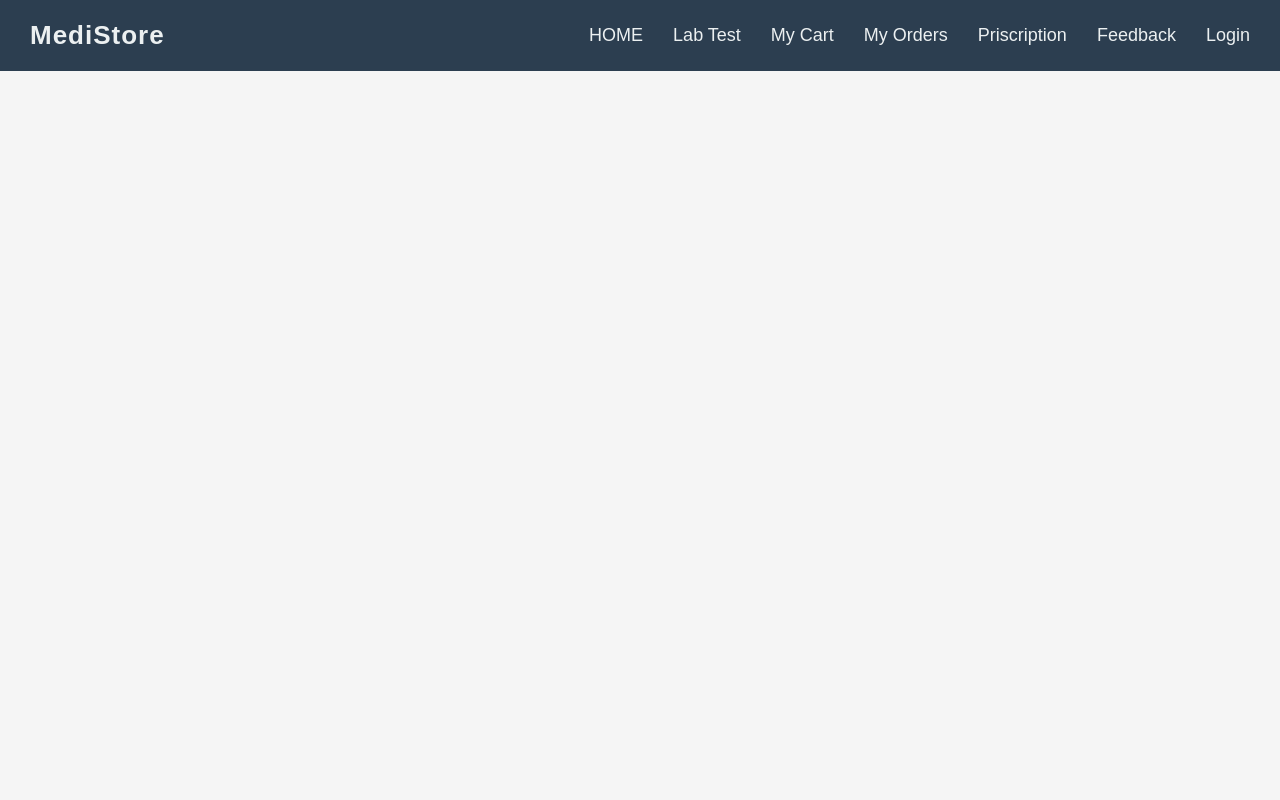
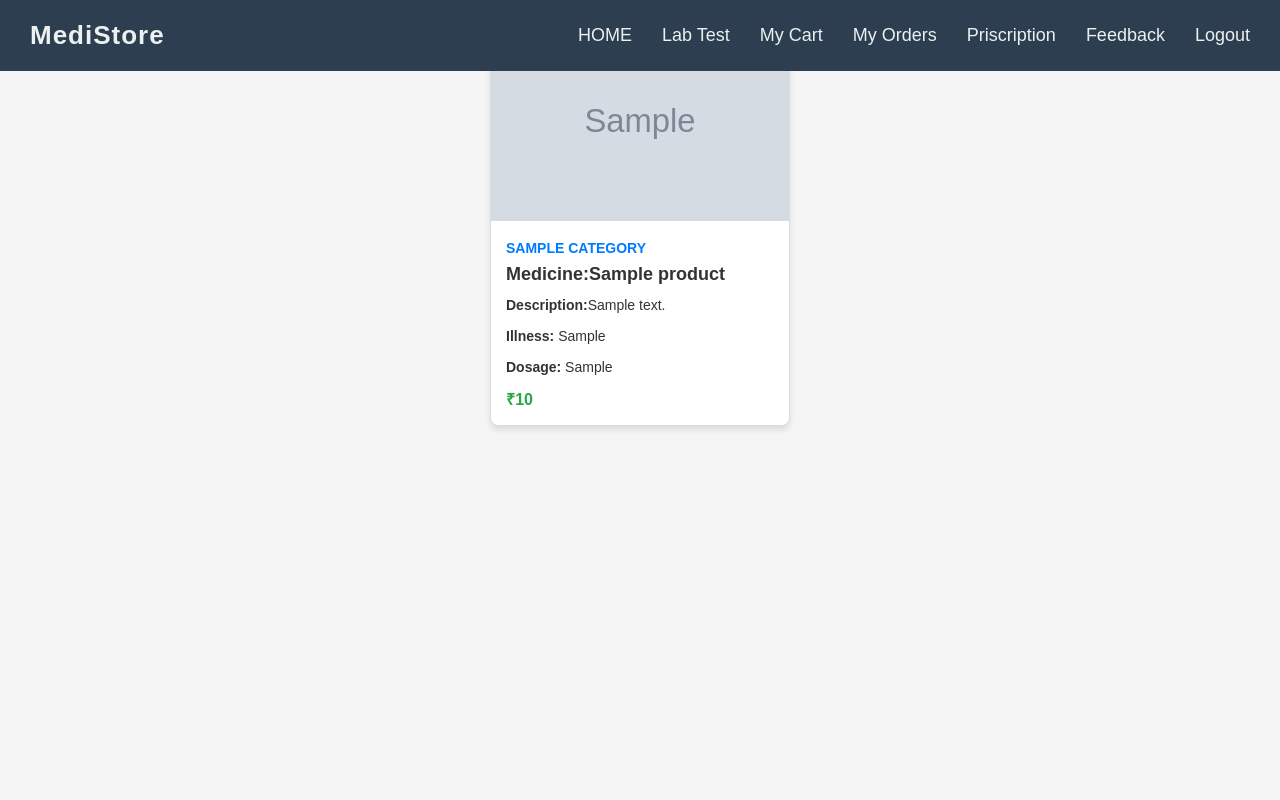
Before and after one commit to YarmikPatel/Online-Medical-Store, a PHP site: page /user/user_login_index.php in a window 1280 px wide. Run offline with PHP 8.4, Linux system fonts and the light colour scheme; tables that the repository leaves empty or names only in its code hold one stand-in row (values such as "Sample post"); grey boxes marked "Sample" are stand-in pictures.

Commit message:
show product catelog in user loging with css

```diff
--- /dev/null
+++ b/Frontend/product_catalogue.css
@@ -0,0 +1,81 @@
+/* General Styles */
+body {
+    font-family: Arial, sans-serif;
+    margin: 0;
+    padding: 0;
+    background-color: #f4f4f9;
+    color: #333;
+}
+
+.menu {
+    display: flex;
+    flex-wrap: wrap;
+    gap: 20px;
+    justify-content: center;
+    padding: 20px;
+}
+
+/* Card Styles */
+.card {
+    background-color: #fff;
+    border: 1px solid #ddd;
+    border-radius: 8px;
+    box-shadow: 0 4px 6px rgba(0, 0, 0, 0.1);
+    overflow: hidden;
+    width: 300px;
+    transition: transform 0.3s ease, box-shadow 0.3s ease;
+}
+
+.card:hover {
+    transform: translateY(-5px);
+    box-shadow: 0 8px 12px rgba(0, 0, 0, 0.2);
+}
+
+.card img {
+    width: 100%;
+    height: 200px;
+    object-fit: cover;
+}
+
+.card-content {
+    padding: 15px;
+}
+
+.category {
+    font-size: 14px;
+    font-weight: bold;
+    color: #007bff;
+    margin-bottom: 8px;
+    text-transform: uppercase;
+}
+
+.product-name {
+    font-size: 18px;
+    font-weight: bold;
+    margin-bottom: 10px;
+}
+
+.product-description {
+    font-size: 14px;
+    margin-bottom: 10px;
+    line-height: 1.5;
+}
+
+.price {
+    font-size: 16px;
+    font-weight: bold;
+    color: #28a745;
+    margin-top: 10px;
+}
+
+/* Responsive Design */
+@media (max-width: 768px) {
+    .menu {
+        flex-direction: column;
+        align-items: center;
+    }
+
+    .card {
+        width: 90%;
+    }
+}
--- a/Frontend/user/navbar.php
+++ b/Frontend/user/navbar.php
@@ -1,48 +1,162 @@
-<?php
-// Navbar.php
-?>
-
+<!DOCTYPE html>
+<html lang="en">
+<head>
+    <meta charset="UTF-8">
+    <meta name="viewport" content="width=device-width, initial-scale=1.0">
+    <title>Unique Modern Navbar</title>
     <style>
-    .navbar-menu {
-        background-color: #1e2a38;
-        padding: 10px 20px;
-        color: white;
+        * {
+            margin: 0;
+            padding: 0;
+            box-sizing: border-box;
         }
 
-    .navbar-menu ul {
-        list-style: none;
+        body {
+            font-family: 'Arial', sans-serif;
+            background-color: #f5f5f5;
+        }
+
+        /* Navbar Styling */
+        .navbar {
+            position: fixed;
+            top: 0;
+            left: 0;
+            width: 100%;
+            background-color: #2c3e50;
             display: flex;
             justify-content: space-between;
             align-items: center;
+            padding: 20px 30px;
+            z-index: 1000;
+            transition: background-color 0.3s ease;
         }
 
-    .navbar-menu ul li {
-        margin: 0 10px;
+        .navbar .logo {
+            color: #ecf0f1;
+            font-size: 26px;
+            font-weight: bold;
+            text-decoration: none;
+            letter-spacing: 1px;
         }
 
-    .navbar-menu ul li a {
-        text-decoration: none;
-        color: white;
-        font-size: 16px;
-        padding: 8px 15px;
-        border-radius: 5px;
-        transition: background-color 0.3s ease, color 0.3s ease;
+        /* Menu Items */
+        .navbar ul {
+            list-style: none;
+            display: flex;
+            align-items: center;
         }
 
-    .navbar-menu ul li a:hover,
-    .navbar-menu ul li a.index {
-        background-color: #4CAF50;
-        color: #ffffff;
+        .navbar ul li {
+            margin-left: 30px;
+        }
+
+        .navbar ul li a {
+            color: #ecf0f1;
+            text-decoration: none;
+            font-size: 18px;
+            position: relative;
+            transition: color 0.3s ease;
+        }
+
+        .navbar ul li a:hover {
+            color: #1abc9c;
+        }
+
+        .navbar ul li a::after {
+            content: '';
+            position: absolute;
+            width: 0;
+            height: 2px;
+            background-color: #1abc9c;
+            left: 0;
+            bottom: -5px;
+            transition: width 0.3s ease;
+        }
+
+        .navbar ul li a:hover::after {
+            width: 100%;
+        }
+
+        /* Hamburger Menu */
+        .menu-toggle {
+            display: none;
+            color: #ecf0f1;
+            font-size: 30px;
+            cursor: pointer;
+            z-index: 1100;
+        }
+
+        /* Responsive Styles */
+        @media (max-width: 1097px) {
+            .navbar ul {
+                position: absolute;
+                top: 80px;
+                left: 0;
+                width: 100%;
+                background-color: #34495e;
+                flex-direction: column;
+                align-items: center;
+                padding: 20px 0;
+                display: none;
+                transform: translateY(-100%);
+                transition: transform 0.3s ease;
+            }
+
+            .navbar ul.show {
+                display: flex;
+                transform: translateY(0);
+            }
+
+            .navbar ul li {
+                margin: 15px 0;
+            }
+
+            .menu-toggle {
+                display: block;
+            }
+        }
+
+        /* Scroll Effect */
+        .navbar.scrolled {
+            background-color: #1abc9c;
         }
     </style>
+</head>
+<body>
 
-<div class="navbar-menu">
+    <nav class="navbar">
+        <a href="#" class="logo">MediStore</a>
+        <span class="menu-toggle">&#9776;</span>
         <ul>
-        <li><a href="index.php" class="index" aria-label="Home">Home</a></li>
-        <li><a href="lab_test.php" aria-label="Lab Test">Lab Test</a></li>
-        <li><a href="cart.php" aria-label="Cart">Cart</a></li>
-        <li><a href="order_history.php" aria-label="Order History">Order History</a></li>
-        <li><a href="/user/prescription.php" aria-label="Prescription">Prescription</a></li>
-        <li><a href="login.php" aria-label="Login">Login</a></li>
+            <li><a href="user_login_index.php">HOME</a></li>
+            <li><a href="lab_test.php">Lab Test</a></li>
+            <li><a href="cart.php"> My Cart</a></li>
+            <li><a href="orders.php">My Orders</a></li>
+            <li><a href="prescription.php">Priscription</a></li>
+            <li><a href="feedback.php">Feedback</a></li>
+            <li><a href="logout.php">Logout</a></li>
         </ul>
-</div>
+    </nav>
+
+    <script>
+        const menuToggle = document.querySelector('.menu-toggle');
+        const navLinks = document.querySelector('.navbar ul');
+        const navbar = document.querySelector('.navbar');
+
+        // Toggle menu visibility on click
+        menuToggle.addEventListener('click', () => {
+            navLinks.classList.toggle('show');
+        });
+
+        // Change navbar background on scroll
+        window.addEventListener('scroll', () => {
+            if (window.scrollY > 50) {
+                navbar.classList.add('scrolled');
+            } else {
+                navbar.classList.remove('scrolled');
+            }
+        });
+    </script>
+
+</body>
+</html>
--- a/Frontend/user/user_login_index.php
+++ b/Frontend/user/user_login_index.php
@@ -1,5 +1,5 @@
 <?php
-    include ('navbar.php');
+include('../../Backend/connection.php');
 ?>
 
 
@@ -8,160 +8,37 @@
 <head>
     <meta charset="UTF-8">
     <meta name="viewport" content="width=device-width, initial-scale=1.0">
-    <title>Unique Modern Navbar</title>
-    <style>
-        * {
-            margin: 0;
-            padding: 0;
-            box-sizing: border-box;
-        }
-
-        body {
-            font-family: 'Arial', sans-serif;
-            background-color: #f5f5f5;
-        }
-
-        /* Navbar Styling */
-        .navbar {
-            position: fixed;
-            top: 0;
-            left: 0;
-            width: 100%;
-            background-color: #2c3e50;
-            display: flex;
-            justify-content: space-between;
-            align-items: center;
-            padding: 20px 30px;
-            z-index: 1000;
-            transition: background-color 0.3s ease;
-        }
-
-        .navbar .logo {
-            color: #ecf0f1;
-            font-size: 26px;
-            font-weight: bold;
-            text-decoration: none;
-            letter-spacing: 1px;
-        }
-
-        /* Menu Items */
-        .navbar ul {
-            list-style: none;
-            display: flex;
-            align-items: center;
-        }
-
-        .navbar ul li {
-            margin-left: 30px;
-        }
-
-        .navbar ul li a {
-            color: #ecf0f1;
-            text-decoration: none;
-            font-size: 18px;
-            position: relative;
-            transition: color 0.3s ease;
-        }
-
-        .navbar ul li a:hover {
-            color: #1abc9c;
-        }
-
-        .navbar ul li a::after {
-            content: '';
-            position: absolute;
-            width: 0;
-            height: 2px;
-            background-color: #1abc9c;
-            left: 0;
-            bottom: -5px;
-            transition: width 0.3s ease;
-        }
-
-        .navbar ul li a:hover::after {
-            width: 100%;
-        }
-
-        /* Hamburger Menu */
-        .menu-toggle {
-            display: none;
-            color: #ecf0f1;
-            font-size: 30px;
-            cursor: pointer;
-            z-index: 1100;
-        }
-
-        /* Responsive Styles */
-        @media (max-width: 1097px) {
-            .navbar ul {
-                position: absolute;
-                top: 80px;
-                left: 0;
-                width: 100%;
-                background-color: #34495e;
-                flex-direction: column;
-                align-items: center;
-                padding: 20px 0;
-                display: none;
-                transform: translateY(-100%);
-                transition: transform 0.3s ease;
-            }
-
-            .navbar ul.show {
-                display: flex;
-                transform: translateY(0);
-            }
-
-            .navbar ul li {
-                margin: 15px 0;
-            }
-
-            .menu-toggle {
-                display: block;
-            }
-        }
-
-        /* Scroll Effect */
-        .navbar.scrolled {
-            background-color: #1abc9c;
-        }
-    </style>
+    <title>Document</title>
+    <link rel="stylesheet" href="../product_catalogue.css">
 </head>
 <body>
 
-    <nav class="navbar">
-        <a href="#" class="logo">MediStore</a>
-        <span class="menu-toggle">&#9776;</span>
-        <ul>
-            <li><a href="user_login_index.php">HOME</a></li>
-            <li><a href="lab_test.php">Lab Test</a></li>
-            <li><a href="cart.php"> My Cart</a></li>
-            <li><a href="orders.php">My Orders</a></li>
-            <li><a href="prescription.php">Priscription</a></li>
-            <li><a href="feedback.php">Feedback</a></li>
-            <li><a href="..\login.php">Login</a></li>
-        </ul>
-    </nav>
+    <?php include 'navbar.php'; ?>
 
-    <script>
-        const menuToggle = document.querySelector('.menu-toggle');
-        const navLinks = document.querySelector('.navbar ul');
-        const navbar = document.querySelector('.navbar');
+    <div class="menu">
+    <?php
+            $sql = "SELECT p.pname, p.descript, p.illeness, p.dosage_schedule, p.price, p.image, c.name FROM product p INNER JOIN category c ON p.category_id = c.category_id";
+            $result = mysqli_query($conn, $sql);
 
-        // Toggle menu visibility on click
-        menuToggle.addEventListener('click', () => {
-            navLinks.classList.toggle('show');
-        });
-
-        // Change navbar background on scroll
-        window.addEventListener('scroll', () => {
-            if (window.scrollY > 50) {
-                navbar.classList.add('scrolled');
+            if ($result && mysqli_num_rows($result) > 0) {
+                while ($row = $result->fetch_assoc()) {
+                    echo '<div class="card">';
+                        echo '<img src="' . $row['image'] . '" alt="Product Image">';
+                        echo '<div class="card-content">';
+                            echo '<div class="category">' . $row['name'] . '</div>';
+                            echo '<div class="product-name"><strong>Medicine:</strong>' . $row['pname'] . '</div>';
+                            echo '<div class="product-description"><strong>Description:</strong>' . $row['descript'] . '</div>';
+                            echo '<div class="product-description"><strong>Illness:</strong> ' . $row['illeness'] . '</div>';
+                            echo '<div class="product-description"><strong>Dosage:</strong> ' . $row['dosage_schedule'] . '</div>';
+                            echo '<div class="price">₹' . $row['price'] . '</div>';
+                        echo '</div>';
+                    echo '</div>';
+                }
             } else {
-                navbar.classList.remove('scrolled');
+                echo '<p>No products found.</p>';
             }
-        });
-    </script>
+        ?>
+    </div>
 
 </body>
 </html>
```
Also changed, not shown: Frontend/user/logout.php (added, +13 -0 lines). Lines whose indentation alone changed are shown as unchanged.
